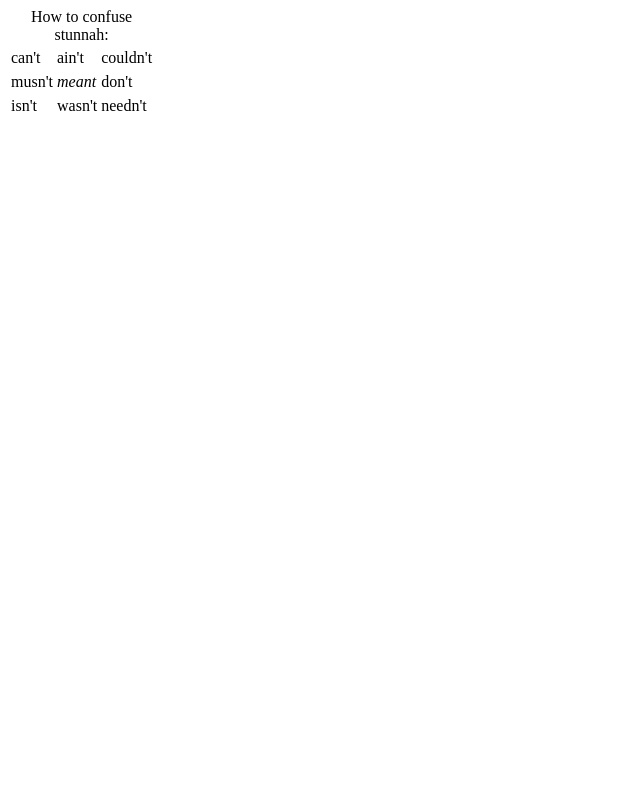
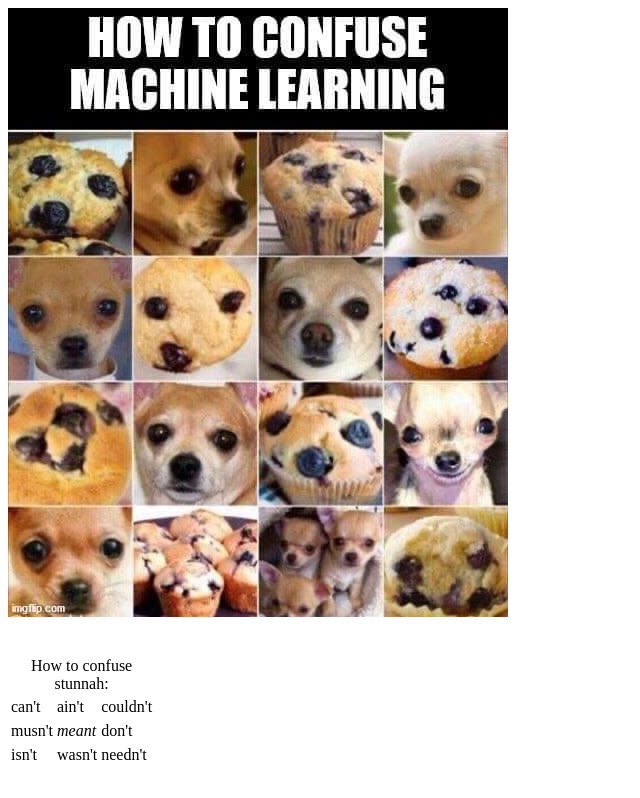
Before and after one commit to kspc1000/how-to-confuse-stunnah, a plain HTML site: page index.html in a window 1280 px wide. Shown: the whole page, without its empty margins (0-640 px from the left). Drawn offline with Linux system fonts and the light colour scheme.

Commit message:
Added image

```diff
--- a/index.html
+++ b/index.html
@@ -7,6 +7,8 @@
     <title>Stunnah mean't</title>
 </head>
 <body>
+    <img src="./how_to_confuse_machine_learning.jpg" >
+    <br><br><br>
     <table>
         <caption>How to confuse stunnah:</caption>
         <tr></tr>
```
Also changed, not shown: how_to_confuse_machine_learning.jpg (added).
